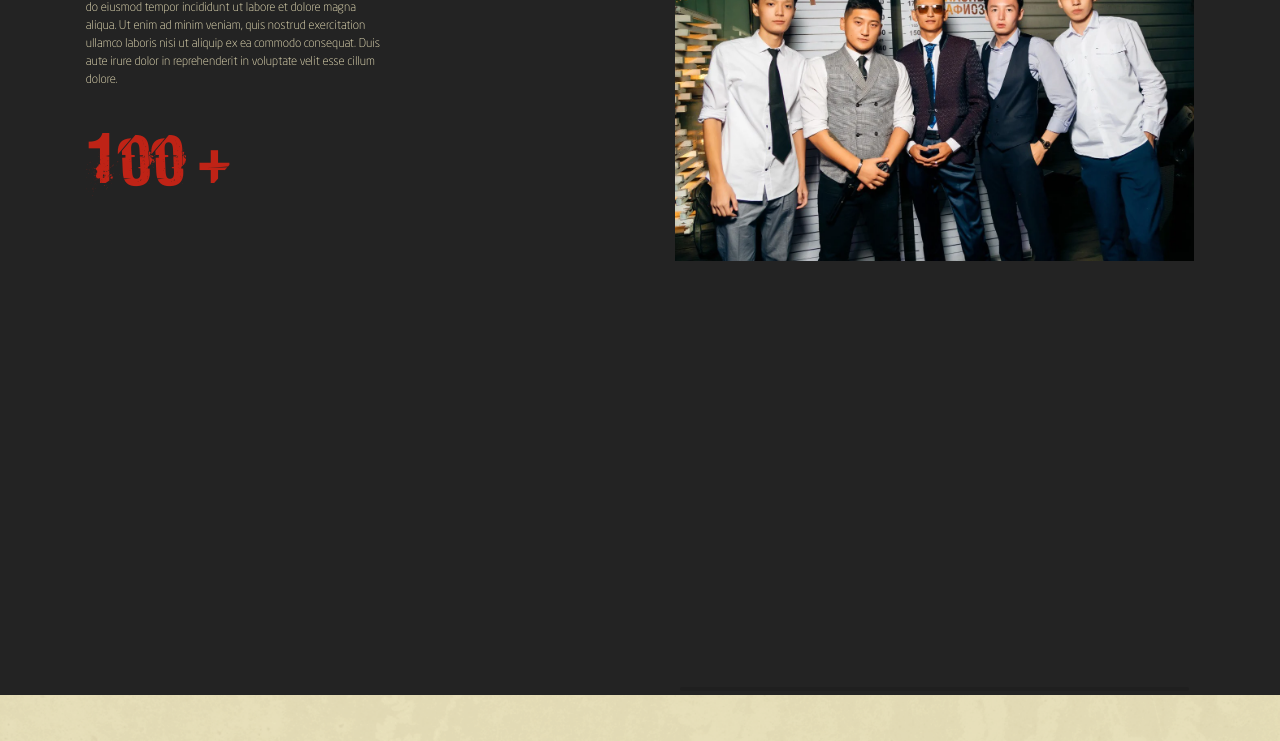
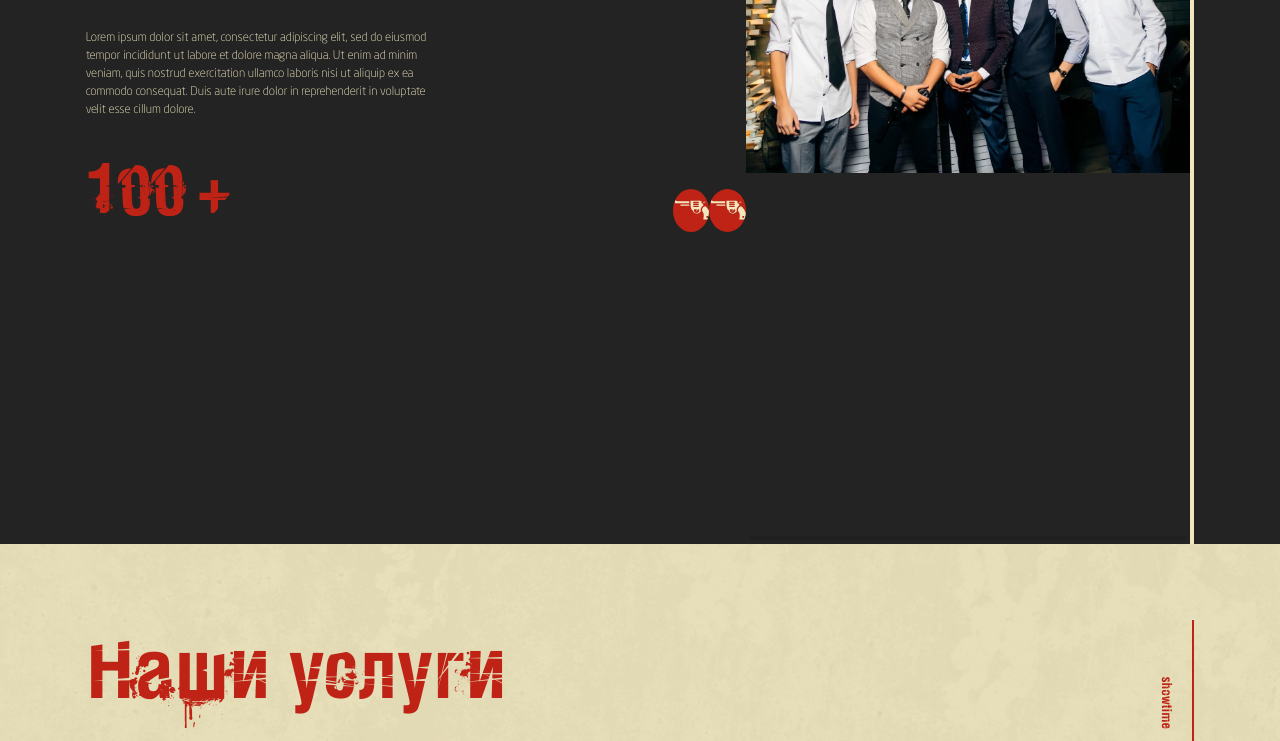
Before and after one commit to k1ngsterr1/showtime, an Astro site: page /home in a window 1280 px wide. Shown: the part 1884-2625 px from the top of the page. Built offline with nearby package versions, Linux system fonts and the light colour scheme; Astro itself is replaced by a stand-in of ours.

Commit message:
version 1.3.7

```diff
--- a/src/features/Gallery/index.tsx
+++ b/src/features/Gallery/index.tsx
@@ -33,23 +33,22 @@
   };
 
   return (
-    <div className="container">
-      <div
-      // className="pc-gallery"
-      // style={{ marginBottom: "clamp(64px,6.66624vw,256px)" }}
-      >
-        <div className="gallery-nav">
+    <div className={styles.container}>
+      <div className={styles.gallery_nav}>
+        {/* <div className={styles.gallery_btn_left}> */}
         <RevolverButton
           buttonType="gallery"
-            direction="previous"
+          direction="left"
           onClick={handlePrev}
         ></RevolverButton>
+        {/* </div> */}
+        {/* <div className={styles.gallery_btn_right}> */}
         <RevolverButton
           buttonType="gallery"
-            direction="next"
+          direction="right"
           onClick={handleNext}
         ></RevolverButton>
-        </div>
+        {/* </div> */}
       </div>
       <Swiper
         className={styles.swiper}
@@ -66,11 +65,7 @@
       >
         {photos.map((photo: ImageMetadata, index: number) => (
           <SwiperSlide key={index}>
-            <img
-              src={photo.src}
-              className={styles.photo}
-              alt={`Slide ${index + 1}`}
-            />
+            <img src={photo.src} alt={`Slide ${index + 1}`} />
           </SwiperSlide>
         ))}
       </Swiper>
--- a/src/features/Gallery/styles.module.scss
+++ b/src/features/Gallery/styles.module.scss
@@ -1,4 +1,5 @@
 .container {
+  position: relative;
   display: flex;
   justify-content: center;
   align-items: center;
@@ -12,15 +13,16 @@
   height: auto;
 }
 
-.gallery-nav {
+.gallery_nav {
   display: flex;
   justify-content: space-between;
+  align-items: center;
 }
 
-.photo {
-  width: 847px;
-  height: 573;
-  box-shadow: 16px 16px 0px 0px #f0e7be;
+.gallery_btn_right {
+  position: absolute;
+  // top: 0;
+  left: 150px;
 }
 
 .previous,
--- a/src/shared/ui/Buttons/RevolverButton/styles.module.scss
+++ b/src/shared/ui/Buttons/RevolverButton/styles.module.scss
@@ -1,5 +1,4 @@
 .button {
-  // position: absolute;
   z-index: 10;
   display: flex;
   align-items: center;
@@ -11,10 +10,6 @@
   font-weight: 100;
 }
 
-.button--left {
-  rotate: -180deg;
-}
-
 .gallery {
   @extend .button;
   border: none;
@@ -24,4 +19,7 @@
   &:hover {
     background-color: #af1306;
   }
+  .gallery--right {
+    rotate: -180deg;
+  }
 }
--- a/src/widgets/Screens/GalleryPage/gallery.astro
+++ b/src/widgets/Screens/GalleryPage/gallery.astro
@@ -3,6 +3,7 @@
 import {Counter} from "../../../shared/ui/Counter/index";
 import {Cursor} from "../../../shared/ui/Cursor/index";
 import {GalleryCustom}from "../../../features/Gallery/index";
+import { RevolverButton } from "@shared/ui/Buttons/RevolverButton";
 
 import Layout from "../../../layouts/Layout.astro";
 
@@ -23,7 +24,7 @@
       <Cursor client:load/>
     <div class={styles.gallery__content_text}>
       <h2 class="text-primary-red">Галерея</h2>
-        <Paragraph text="Lorem ipsum dolor sit amet, consectetur adipiscing elit, sed do eiusmod tempor incididunt ut labore et dolore magna aliqua. Ut enim ad minim veniam, quis nostrud exercitation ullamco laboris nisi ut aliquip ex ea commodo consequat. Duis aute irure dolor in reprehenderit in voluptate velit esse cillum dolore." paragraphType="white" align="left" width="50%" margin="mt-8"/>
+        <Paragraph text="Lorem ipsum dolor sit amet, consectetur adipiscing elit, sed do eiusmod tempor incididunt ut labore et dolore magna aliqua. Ut enim ad minim veniam, quis nostrud exercitation ullamco laboris nisi ut aliquip ex ea commodo consequat. Duis aute irure dolor in reprehenderit in voluptate velit esse cillum dolore." paragraphType="white" align="left" width="60%" margin="mt-8"/>
          <Counter duration={1} end={100} text="+"/ client:load>
         <Paragraph text="Lorem ipsum dolor sit amet, consectetur adipiscing elit, sed do eiusmod tempor incididunt ut." paragraphType="white" width="100%"/>
       </div>
--- a/src/widgets/Screens/GalleryPage/styles.module.scss
+++ b/src/widgets/Screens/GalleryPage/styles.module.scss
@@ -1,5 +1,4 @@
 .gallery {
-  @apply mt-24;
   width: 100%;
   min-height: 60vh;
   display: flex;
@@ -23,8 +22,9 @@
       display: flex;
       align-self: flex-end;
       justify-content: flex-end;
+      @apply mr-1;
       width: 847px;
-      overflow-y: hidden;
+      box-shadow: 16px 16px 0px 0px #f0e7be;
     }
   }
 }
--- a/src/widgets/Screens/HomePage/About/index.astro
+++ b/src/widgets/Screens/HomePage/About/index.astro
@@ -45,6 +45,6 @@
         paragraph="Lorem ipsum dolor  sit amet, consectetur adipiscing elit, sed do eiusmod tempor incididunt  ut labore et dolore magna aliqua. Lorem ipsum dolor  sit amet, consectetur adipiscing elit, sed do eiusmod tempor incididunt  ut labore et dolore magna aliqua.  "
       />
     </div>
-    <Button text="Подробнее" buttonType="transparent" margin="m-auto mt-16" />
+    <Button text="Подробнее" buttonType="transparent" margin="m-auto mt-16 mb-36" />
   </div>
 </section>
--- a/src/widgets/Screens/HomePage/About/styles.module.scss
+++ b/src/widgets/Screens/HomePage/About/styles.module.scss
@@ -1,6 +1,6 @@
 .about_screen {
   width: 100vw;
-  height: 100%;
+  min-height: 100vh;
   display: flex;
   align-items: center;
   flex-direction: column;
```
Also changed, not shown: src/shared/ui/Buttons/RevolverButton/index.astro (deleted). Lines whose indentation alone changed are shown as unchanged.
